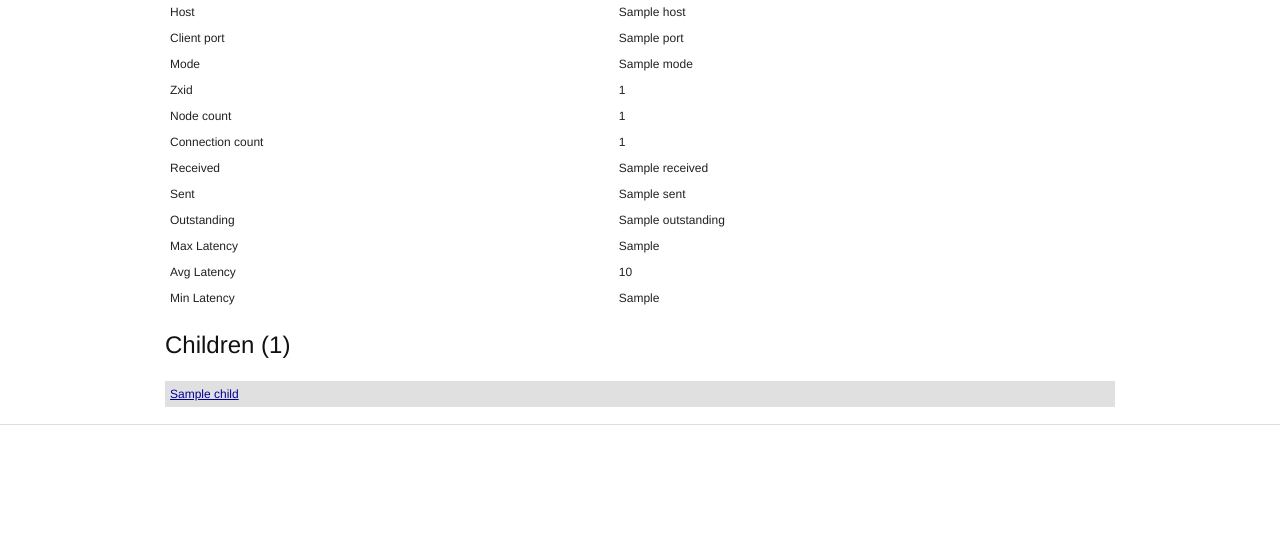
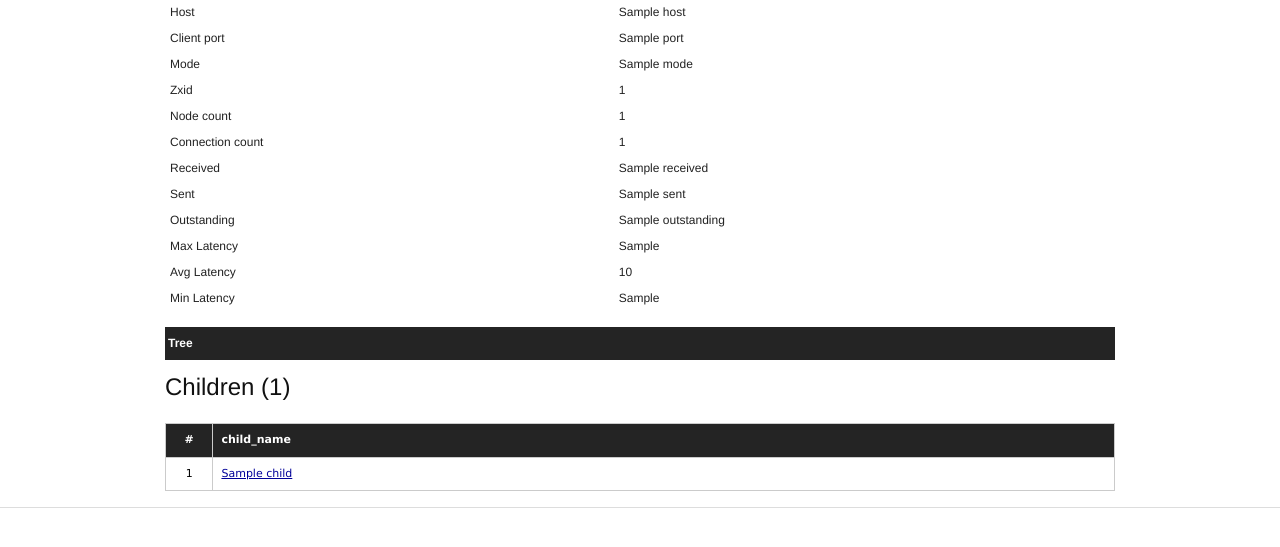
Before and after one commit to jammyWolf/zookeeper_dashboard, a Django app: template zkadmin/templates/zkadmin/detail.html in a window 1280 px wide. Shown: the part 146-693 px from the top of the page. Run offline with Django 3.2, Linux system fonts and the light colour scheme; the template is opened without the code that fills it: most values are stand-ins (such as "Sample title", 1, 10 or a date in 2020).

Commit message:
change table css

```diff
--- /dev/null
+++ b/css/table.css
@@ -0,0 +1,33 @@
+table.gridtable {
+            font-family: verdana,arial,sans-serif;
+            font-size:11px;
+            color:#333333;
+            border-width: 1px;
+            border-color:  #CBCBCB;
+            border-collapse: collapse;
+}
+table.gridtable th {
+    border-width: 1px;
+    padding: 8px;
+    color:#FFFFFF;
+    border-style: solid;
+    border-color: #CBCBCB;
+    background-color: #242424;
+}
+table.gridtable tr.oddrow  td {
+    border-width: 1px;
+    padding: 8px;
+    border-style: solid;
+    border-color: #CBCBCB;
+    background-color: #ffffff;
+}
+table.gridtable tr.evenrow td{
+    border-width: 1px;
+    padding: 8px;
+    border-style: solid;
+    border-color: #CBCBCB;
+    background-color: #F3F3F3;
+}
+table.gridtable tr td.red{
+    color:#E51400;
+}
--- a/settings.py
+++ b/settings.py
@@ -1,7 +1,5 @@
 # Django settings for zookeeper_dashboard project.
 
-### ZooKeeper specific settings
-from servers import ZOOKEEPER_SERVERS
 ### From here down are Django settings
 
 DEBUG = True
@@ -84,5 +82,4 @@ INSTALLED_APPS = (
     'django.contrib.sessions',
     'django.contrib.sites',
     'zookeeper_dashboard.zkadmin',
-    'zookeeper_dashboard.zktree',
 )
--- a/urls.py
+++ b/urls.py
@@ -7,7 +7,6 @@ from django.conf import settings
 
 urlpatterns = patterns('zookeeper_dashboard',
     (r'^cluster/', include('zookeeper_dashboard.zkadmin.urls')),
-    (r'^tree/', include('zookeeper_dashboard.zktree.urls')),
 
     # Uncomment the admin/doc line below and add 'django.contrib.admindocs'
     # to INSTALLED_APPS to enable admin documentation:
--- a/zkadmin/templates/zkadmin/detail.html
+++ b/zkadmin/templates/zkadmin/detail.html
@@ -2,6 +2,7 @@
 <html>
     <head>
     <meta http-equiv="Content-Type" content="text/html; charset=iso-8859-15">
+    <link type="text/css" rel="stylesheet" href="/css/table.css" />
     <link rel="stylesheet" href="/css/blueprint/screen.css" type="text/css" media="screen, projection">
     <link rel="stylesheet" href="/css/blueprint/print.css" type="text/css" media="print">
     <!--[if lt IE 8]><link rel="stylesheet" href="/css/blueprint/ie.css" type="text/css" media="screen, projection"><![endif]-->
@@ -9,6 +10,27 @@
     <link type="text/css" rel="stylesheet" href="/css/zookeeper_dashboard.css" />
     <br />
     <title>ZooKeeper Dashboard</title>
+    <style type="text/css">
+      *{margin:0; padding:0}
+      #nav{width:100%; margin:0px}
+      #nav h2{ cursor:pointer; line-height:27px; height:27px; background-color:#242424;font-size:12px;padding: 3px;color:#FFFFFF;border-style: solid;
+      border-color: #CBCBCB;}
+      #nav a{display:block; line-height:24px;color:#666666}
+      #nav a:hover{background-color:#eee; color:#000;}
+      #nav div{display:none; border:1px solid #000; border-top:none}
+    </style>
+    <script type="text/javascript">
+      function $(id){return document.getElementById(id)}
+      window.onload = function(){
+       $("nav").onclick = function(e){
+        var src = e?e.target:event.srcElement;
+        if(src.tagName == "H2"){
+         var next = src.nextElementSibling || src.nextSibling;
+         next.style.display = (next.style.display =="block")?"none":"block";
+        }
+       }
+      }
+    </script>
     <script>
       function createForm(child){
         var f = document.createElement("form");
@@ -102,12 +124,25 @@
           </table>
         {% endif %}
       </div>
+      <div  id="nav" class="span-24 last">
+        <h2 class="gridtable"><b>Tree</b></h2>
+        <div>
+          <pre>{{ tree }}</pre>
+        </div>
+      </div>
       <div class="span-24 last">
-        <h2>Children ({{znode.children|length}})</h2>
-        {% if znode.children %}
-        <table>
-          {% for child in znode.children %}
-          <tr class="{% cycle 'oddrow' 'evenrow' %}"><td><a href="javascript:void(0)" onclick='createForm("{{child}}");'>{{child}}</a></td></tr>
+        <h2>Children ({{children|length}})</h2>
+        {% if children %}
+        <table class="gridtable" border="1">
+          <tr>
+            <th><center>#</center></th>
+            <th>child_name</th>
+          <tr>
+          {% for child in children %}
+          <tr class="{% cycle 'oddrow' 'evenrow' %}">
+            <td width="5%"><center>{{ forloop.counter }}</center></td>
+            <td><a href="javascript:void(0)" onclick='createForm("{{child}}");'>{{child}}</a></td>
+          </tr>
           {% endfor %}
         </table>
         {% else %}
--- a/zkadmin/views.py
+++ b/zkadmin/views.py
@@ -25,12 +25,13 @@ def detail(request, cluster_name):
         path=request.POST['path']
     zk = ZKCluster(cluster_name)
     znode = zk.znode
-    znode.children(path)
+    children = znode.get_children(path)
+    tree = znode.export_tree(path)
     if path == "/":
         server_data =  zk.leader
     else:
         data, stat = znode.get_info(path)
-        print path, data
+
 
     return render_to_response('zkadmin/detail.html',
            locals())
```
Also changed, not shown: zkadmin/templates/zkadmin/index.html (+4 -3 lines), zkadmin/zk_server.py (+61 -5 lines), zoo.xml (added, +16 -0 lines).
